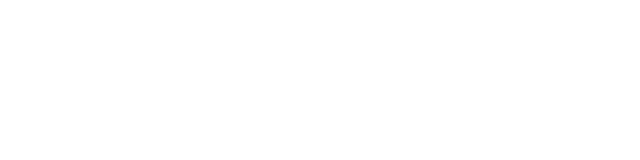
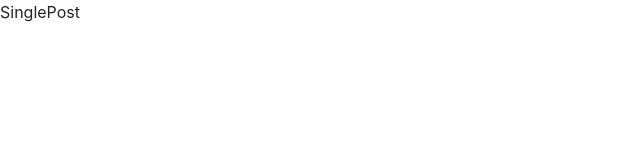
Before and after one commit to m3lfx/itcp318-s, a React (Create React App) app: page /posts/1 in a window 1280 px wide. Before the commit this address had no page. Shown: the top 160 px of the page, without its empty margins (0-640 px from the left). Built offline with nearby package versions, Linux system fonts and the light colour scheme.

Commit message:
singlepost route

```diff
--- a/src/Routes.js
+++ b/src/Routes.js
@@ -2,13 +2,14 @@
 import { BrowserRouter, Routes, Route } from 'react-router-dom';
 import App from './App';
 import Create from './Create';
-
+import SinglePost from './SinglePost';
 const RoutedApp = () => {
     return (
         <BrowserRouter>
             <Routes>
                 <Route path="/" element={<App />} />
                 <Route path="/create" element={<Create />} />
+                <Route path="/posts/:id" element={<SinglePost />} />
             </Routes>
         </BrowserRouter>
     )
--- /dev/null
+++ b/src/SinglePost.js
@@ -0,0 +1,9 @@
+import React from 'react'
+
+const SinglePost = () => {
+  return (
+    <div>SinglePost</div>
+  )
+}
+
+export default SinglePost
```
